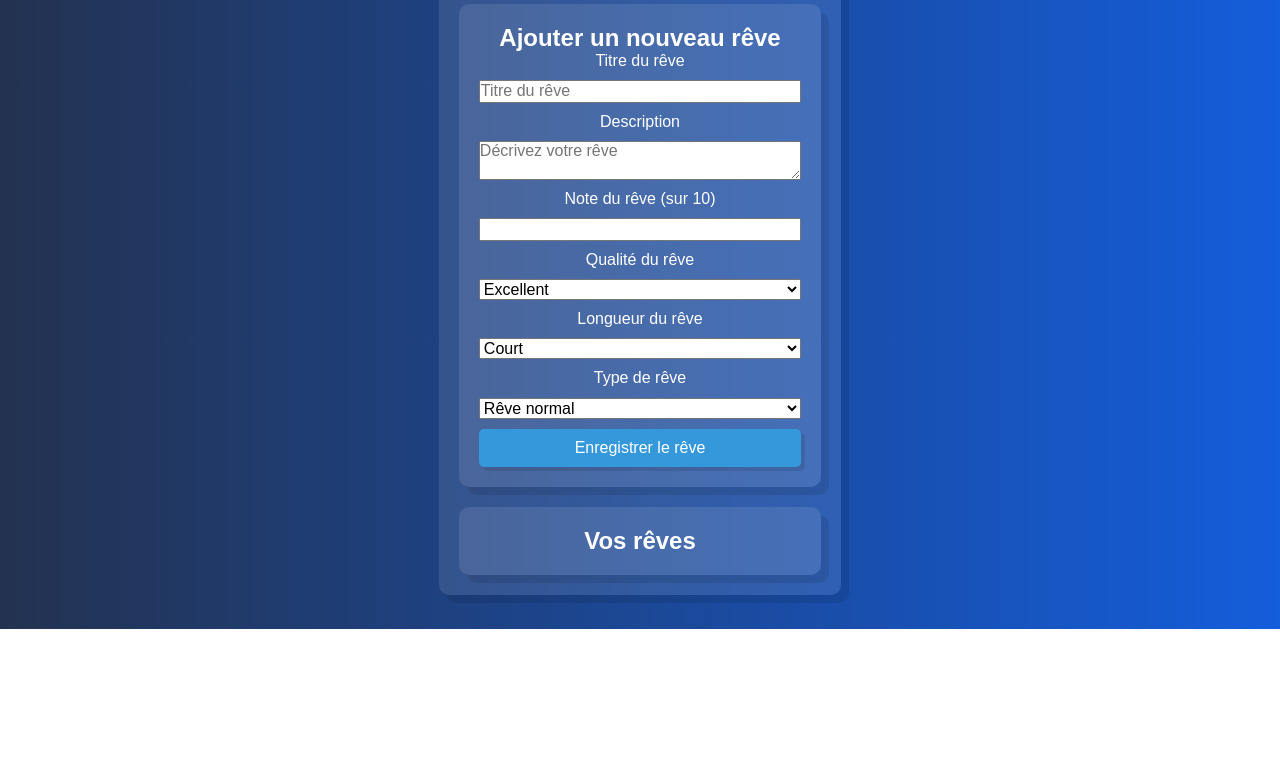
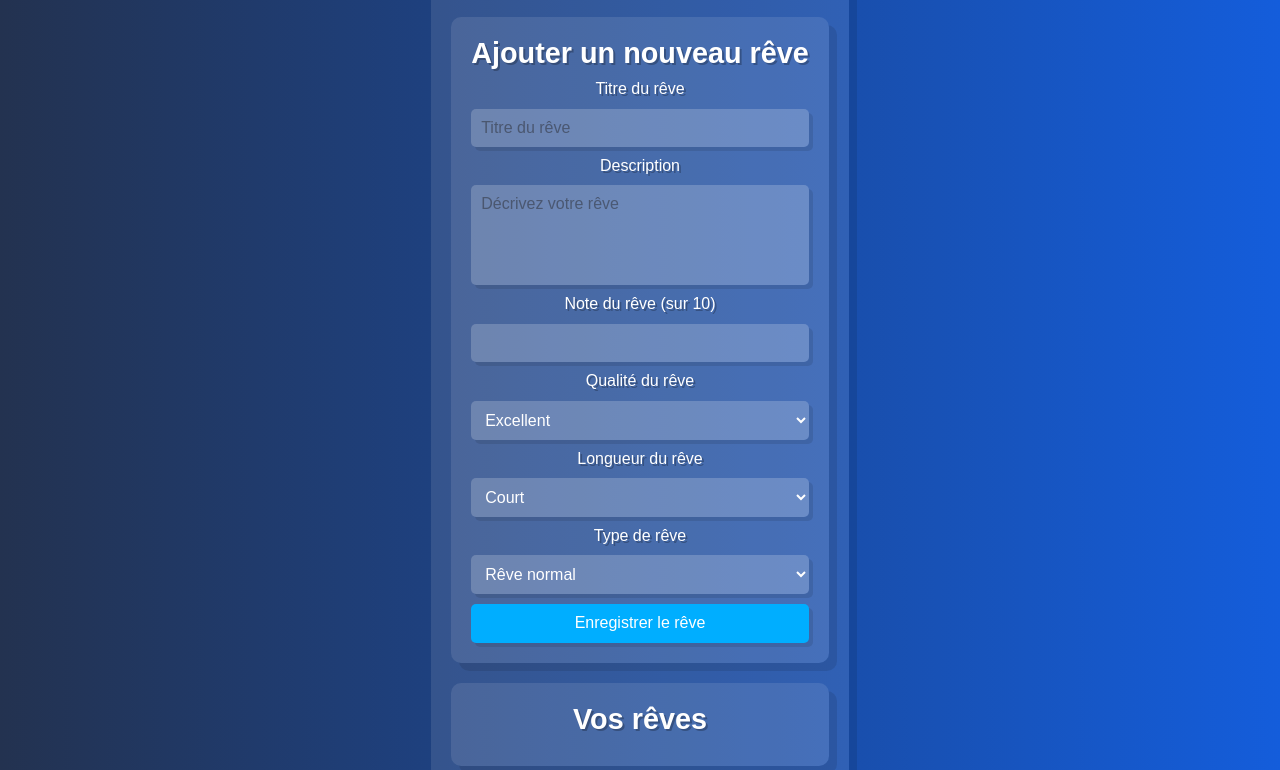
Before and after one commit to NECR0M4NIA/dream-book-editor, a plain HTML site: page index.html in a window 1280 px wide. Shown: the part 171-941 px from the top of the page. Before the commit the page ends 800 px from the top, so only its background shows below. Drawn offline with Linux system fonts and the light colour scheme.

Commit message:
Update Dream v.1.0

```diff
--- a/css/main.css
+++ b/css/main.css
@@ -11,7 +11,7 @@ body {
     display: flex;
     justify-content: center;
     align-items: center;
-    height: 100vh;
+    height: 125vh;
     text-align: center;
 }
 
@@ -23,11 +23,25 @@ body {
     box-shadow: 8px 8px 0px rgba(0, 0, 0, 0.1);
 }
 
+p {
+    font-size: 1.2rem;
+    animation: fadeInUp 1s ease-out;
+    text-shadow: 2px 2px 0px rgba(0, 0, 0, 0.25);
+}
+
 header h1 {
     font-size: 2.5rem;
     margin-bottom: 10px;
     animation: fadeIn 1s ease-in-out;
     text-shadow: 4px 4px 0px rgba(0, 0, 0, 0.5);
+    font-weight: 800;
+}
+
+h2 {
+    font-size: 1.8rem;
+    margin-bottom: 10px;
+    animation: fadeInUp 1s ease-out;
+    text-shadow: 2px 2px 0px rgba(0, 0, 0, 0.25);
 }
 
 .dream-form, .dream-entries {
@@ -43,22 +57,26 @@ header h1 {
     display: flex;
     flex-direction: column;
     gap: 10px;
+    text-shadow: 2px 2px 0px rgba(0, 0, 0, 0.25);
 }
 
 button {
     padding: 10px;
     font-size: 1rem;
-    background-color: #3498db;
+    background-color: #00aeff;
     color: #fff;
     border: none;
     border-radius: 5px;
     cursor: pointer;
     transition: background-color 0.3s;
     box-shadow: 4px 4px 0px rgba(0, 0, 0, 0.1);
+    transition: 100ms;
 }
 
 button:hover {
-    background-color: #2980b9;
+    background-color: #2880bb;
+    transform: scale(1.01);
+    transition: 100ms;
 }
 
 .dream-list {
@@ -90,3 +108,47 @@ button:hover {
     from { opacity: 0; transform: translateX(-10px); }
     to { opacity: 1; transform: translateX(0); }
 }
+
+select {
+    padding: 10px;
+    font-size: 1rem;
+    border: none;
+    border-radius: 5px;
+    background-color: #ffffff33;
+    color: #fff;
+    box-shadow: 4px 4px 0px rgba(0, 0, 0, 0.1);
+    cursor: pointer;
+}
+
+option {
+    background-color: #ffffff33;
+    color: #000000;
+}
+
+textarea {
+    padding: 10px;
+    font-size: 1rem;
+    border: none;
+    border-radius: 5px;
+    background-color: #ffffff33;
+    color: #fff;
+    box-shadow: 4px 4px 0px rgba(0, 0, 0, 0.1);
+    resize: none;
+    width: 100%;
+    height: 100px;
+}
+
+::placeholder {
+    color: #1f1e1e71;
+}
+
+input {
+    padding: 10px;
+    font-size: 1rem;
+    border: none;
+    border-radius: 5px;
+    background-color: #ffffff33;
+    color: #fff;
+    box-shadow: 4px 4px 0px rgba(0, 0, 0, 0.1);
+    width: 100%;
+}
```
